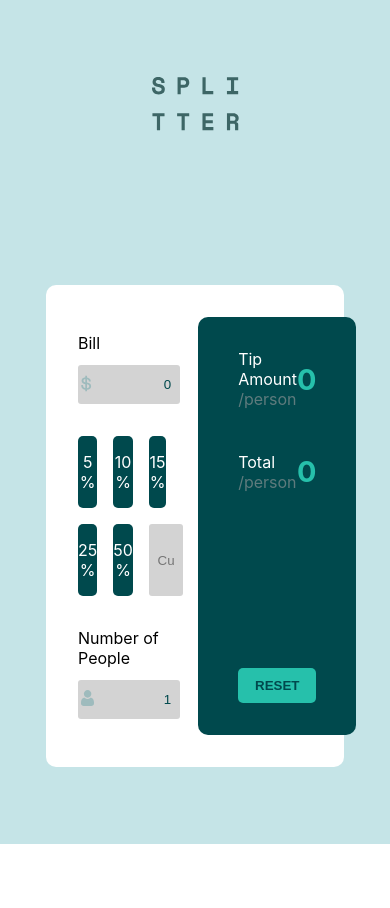
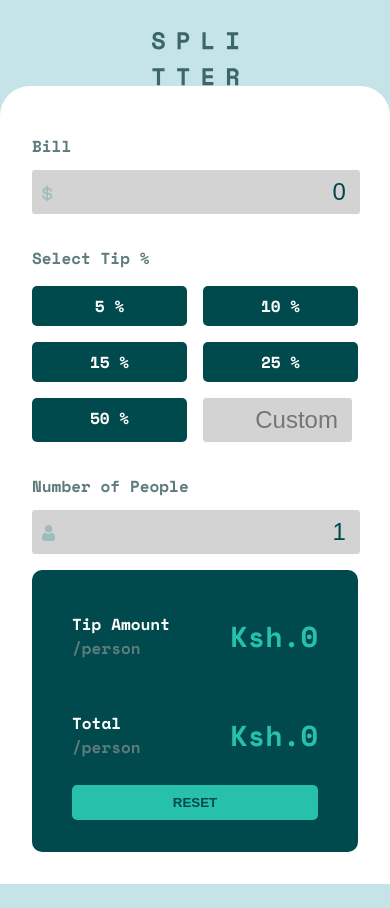
Before and after one commit to Mosesbwire/Tip-calculator, a React (Create React App) app: page / in a window 390 px wide. Before the commit the page ends 844 px from the top, so only its background shows below. Built offline with nearby package versions, Linux system fonts and the light colour scheme.

Commit message:
make site responsive

```diff
--- a/src/App.css
+++ b/src/App.css
@@ -1,3 +1,4 @@
+@import url('https://fonts.googleapis.com/css2?family=Space+Mono:wght@700&display=swap');
 :root{
   --strong-cyan: hsl(172,67%,45%);
   --dark-cyan: hsl(183,100%,15%);
@@ -13,10 +14,11 @@ input {
   border-radius: 3px;
   border: 2px solid transparent;
   color: var(--dark-cyan);
-  padding-block: .75em;
+  padding-block: .25em;
   padding-inline: .5em;
   text-align: right;
-  width: 96%;
+  width: 92%;
+  font-size: 24px;
 }
 
 input:focus {
@@ -50,6 +52,7 @@ input:focus {
 .form-group > label {
   display: block;
   margin-bottom: .75em;
+  color: var(--dark-grayish-cyan);
 }
 
 .input-group {
@@ -60,22 +63,22 @@ input:focus {
 .input-icon {
   position: absolute;
   left: 3%;
-  top: 10px;
+  top: 15px;
 }
 .main {
+  display: grid;
+  justify-items: center;
+  padding-block: 2em;
   background-color:   hsl(185, 41%, 84%);
   height: 100vh;
-  display: grid;
-  justify-items: center;
-  align-items: center;
+  font-family: 'Space Mono', monospace;
 }
 
 .calculator {
-  width: 60%;
-  border-radius: 10px;
+  border-top-left-radius: 30px;
+  border-top-right-radius: 30px;
   padding: 2em;
   display: grid;
-  grid-template-columns: 1fr 1fr ;
   background-color: var(--white);
   column-gap: 2em;
 
@@ -90,9 +93,18 @@ input:focus {
 
 .tip-container {
   display: grid;
-  grid-template-columns: 1fr 1fr 1fr;
+  grid-template-columns: 1fr 1fr;
   gap: 1em;
-  margin-block: 2em;
+  margin-block-end: 2em;
+}
+
+.tip-title {
+  margin-top: 2em;
+  color: var(--dark-grayish-cyan);
+}
+
+.custom {
+  width: 78%;
 }
 
 .tip-percent{
@@ -101,6 +113,12 @@ input:focus {
   background-color: var(--dark-cyan);
   text-align: center;
   cursor: pointer;
+
+}
+
+.tip-percent > p {
+  padding-block: .5em;
+  margin: 0;
 }
 
 .tip-percent:hover {
@@ -148,3 +166,21 @@ input:focus {
   font-size: 1.8em;
   font-weight: 700;
 }
+
+@media (min-width: 1000px){
+  .main {
+    justify-items: center;
+    align-items: center;
+  }
+
+  .calculator {
+    width: 60%;
+    grid-template-columns: 1fr 1fr ;
+    border-radius: 10px;
+
+  }
+
+  .tip-container {
+    grid-template-columns: 1fr 1fr 1fr;
+  }
+}
--- a/src/components/display-container/DisplayContainer.js
+++ b/src/components/display-container/DisplayContainer.js
@@ -23,11 +23,11 @@ const DisplayContainer = ({bill, tipPercent,numOfPeople, reset}) => {
         <div>
             <div  className='amount-display'>
                 <p className='heading-text'><span className='heading'>Tip Amount</span><br/> /person</p>
-                <p className='amount'>{getTipPerPerson()}</p>
+                <p className='amount'>Ksh.{getTipPerPerson()}</p>
             </div>
             <div className='amount-display'>
                 <p className='heading-text'><span className='heading'>Total</span> <br/>/person</p>
-                <p className='amount'>{getTotalBillPerPerson()}</p>
+                <p className='amount'>Ksh.{getTotalBillPerPerson()}</p>
             </div>
         </div>
         <button className='btn' onClick={reset}>reset</button>
--- a/src/components/input-container/TipContainer.js
+++ b/src/components/input-container/TipContainer.js
@@ -3,15 +3,17 @@ import PropTypes from 'prop-types'
 import Tip from './Tip'
 
 const TipContainer = ({getTipPercent}) => {
-  return (
+  return (<div>
+    <p className='tip-title'>Select Tip %</p>
     <div className='tip-container'>
       <Tip tip={5} getTipPercent={getTipPercent}/>
       <Tip tip={10} getTipPercent={getTipPercent}/>
       <Tip tip={15} getTipPercent={getTipPercent}/>
       <Tip tip={25} getTipPercent={getTipPercent}/>
       <Tip tip={50} getTipPercent={getTipPercent}/>
-      <input placeholder='Custom' onChange={e => getTipPercent(e.target.value)}/>
+      <input placeholder='Custom' onChange={e => getTipPercent(e.target.value)} className='custom'/>
     </div>
+  </div>
   )
 }
 
```
